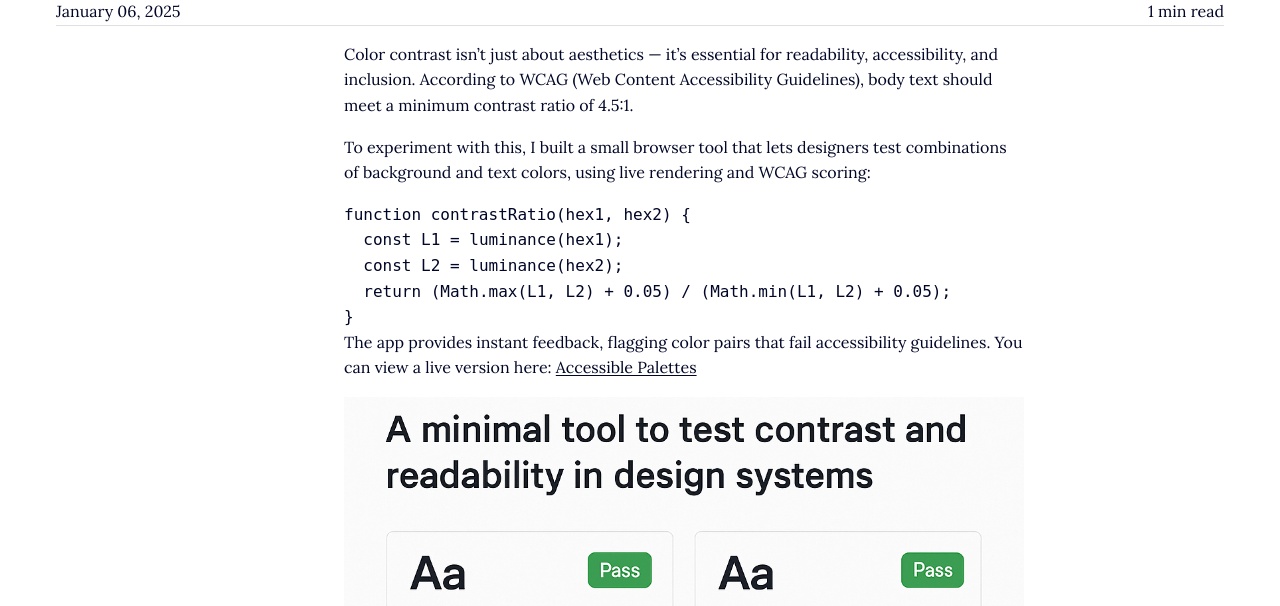
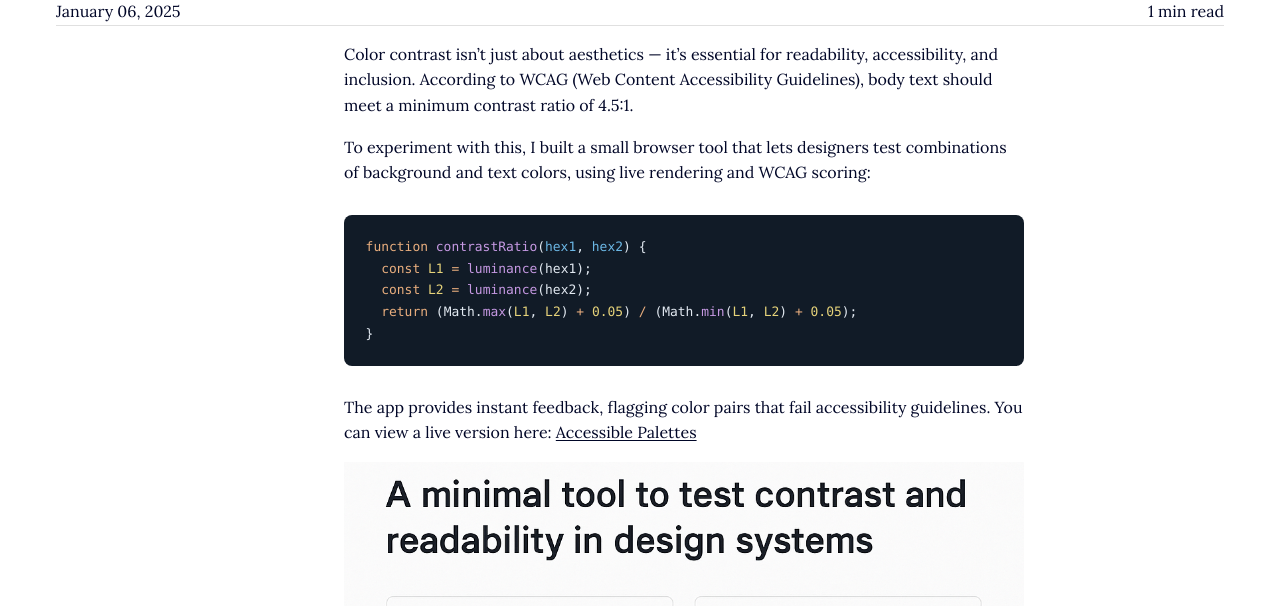
Before and after one commit to rgkimball/etch, a Flask app: page /posts/post-color-accessibility in a window 1280 px wide. Shown: the part 206-812 px from the top of the page. Run offline with Flask 2, Linux system fonts and the light colour scheme; some libraries are stand-ins or nearby versions.

Commit message:
Style improvements

```diff
--- a/etch/static/css/main.css
+++ b/etch/static/css/main.css
@@ -222,7 +222,11 @@ pre[class*="language-"] {
   font-style: normal;
   margin: 2em 0;
   overflow: auto;
-  padding: 1.5em; }
+  padding: 0; }
+
+pre[class*="language-"] {
+  padding: 1.5em;
+  box-sizing: border-box; }
 
 :not(pre) > code {
   background: #f5f5f5;
--- /dev/null
+++ b/etch/static/css/prism-coldark-dark.css
@@ -0,0 +1,317 @@
+/**
+ * Coldark Theme for Prism.js
+ * Theme variation: Dark
+ * Tested with HTML, CSS, JS, JSON, PHP, YAML, Bash script
+ * @author Armand Philippot <contact@armandphilippot.com>
+ * @homepage https://github.com/ArmandPhilippot/coldark-prism
+ * @license MIT
+ */
+code[class*="language-"],
+pre[class*="language-"] {
+	color: #e3eaf2;
+	background: none;
+	font-family: Consolas, Monaco, "Andale Mono", "Ubuntu Mono", monospace;
+	text-align: left;
+	white-space: pre;
+	word-spacing: normal;
+	word-break: normal;
+	word-wrap: normal;
+	line-height: 1.5;
+	-moz-tab-size: 4;
+	-o-tab-size: 4;
+	tab-size: 4;
+	-webkit-hyphens: none;
+	-moz-hyphens: none;
+	-ms-hyphens: none;
+	hyphens: none;
+}
+
+pre[class*="language-"]::-moz-selection,
+pre[class*="language-"] ::-moz-selection,
+code[class*="language-"]::-moz-selection,
+code[class*="language-"] ::-moz-selection {
+	background: #3c526d;
+}
+
+pre[class*="language-"]::selection,
+pre[class*="language-"] ::selection,
+code[class*="language-"]::selection,
+code[class*="language-"] ::selection {
+	background: #3c526d;
+}
+
+/* Code blocks */
+pre[class*="language-"] {
+	padding: 1em;
+	margin: 0.5em 0;
+	overflow: auto;
+}
+
+:not(pre) > code[class*="language-"],
+pre[class*="language-"] {
+	background: #111b27;
+}
+
+/* Inline code */
+:not(pre) > code[class*="language-"] {
+	padding: 0.1em 0.3em;
+	border-radius: 0.3em;
+	white-space: normal;
+}
+
+.token.comment,
+.token.prolog,
+.token.doctype,
+.token.cdata {
+	color: #8da1b9;
+}
+
+.token.punctuation {
+	color: #e3eaf2;
+}
+
+.token.delimiter.important,
+.token.selector .parent,
+.token.tag,
+.token.tag .token.punctuation {
+	color: #66cccc;
+}
+
+.token.attr-name,
+.token.boolean,
+.token.boolean.important,
+.token.number,
+.token.constant,
+.token.selector .token.attribute {
+	color: #e6d37a;
+}
+
+.token.class-name,
+.token.key,
+.token.parameter,
+.token.property,
+.token.property-access,
+.token.variable {
+	color: #6cb8e6;
+}
+
+.token.attr-value,
+.token.inserted,
+.token.color,
+.token.selector .token.value,
+.token.string,
+.token.string .token.url-link {
+	color: #91d076;
+}
+
+.token.builtin,
+.token.keyword-array,
+.token.package,
+.token.regex {
+	color: #f4adf4;
+}
+
+.token.function,
+.token.selector .token.class,
+.token.selector .token.id {
+	color: #c699e3;
+}
+
+.token.atrule .token.rule,
+.token.combinator,
+.token.keyword,
+.token.operator,
+.token.pseudo-class,
+.token.pseudo-element,
+.token.selector,
+.token.unit {
+	color: #e9ae7e;
+}
+
+.token.deleted,
+.token.important {
+	color: #cd6660;
+}
+
+.token.keyword-this,
+.token.this {
+	color: #6cb8e6;
+}
+
+.token.important,
+.token.keyword-this,
+.token.this,
+.token.bold {
+	font-weight: bold;
+}
+
+.token.delimiter.important {
+	font-weight: inherit;
+}
+
+.token.italic {
+	font-style: italic;
+}
+
+.token.entity {
+	cursor: help;
+}
+
+.language-markdown .token.title,
+.language-markdown .token.title .token.punctuation {
+	color: #6cb8e6;
+	font-weight: bold;
+}
+
+.language-markdown .token.blockquote.punctuation {
+	color: #f4adf4;
+}
+
+.language-markdown .token.code {
+	color: #66cccc;
+}
+
+.language-markdown .token.hr.punctuation {
+	color: #6cb8e6;
+}
+
+.language-markdown .token.url .token.content {
+	color: #91d076;
+}
+
+.language-markdown .token.url-link {
+	color: #e6d37a;
+}
+
+.language-markdown .token.list.punctuation {
+	color: #f4adf4;
+}
+
+.language-markdown .token.table-header {
+	color: #e3eaf2;
+}
+
+.language-json .token.operator {
+	color: #e3eaf2;
+}
+
+.language-scss .token.variable {
+	color: #66cccc;
+}
+
+/* overrides color-values for the Show Invisibles plugin
+ * https://prismjs.com/plugins/show-invisibles/
+ */
+.token.token.tab:not(:empty):before,
+.token.token.cr:before,
+.token.token.lf:before,
+.token.token.space:before {
+	color: #8da1b9;
+}
+
+/* overrides color-values for the Toolbar plugin
+ * https://prismjs.com/plugins/toolbar/
+ */
+div.code-toolbar > .toolbar.toolbar > .toolbar-item > a,
+div.code-toolbar > .toolbar.toolbar > .toolbar-item > button {
+	color: #111b27;
+	background: #6cb8e6;
+}
+
+div.code-toolbar > .toolbar.toolbar > .toolbar-item > a:hover,
+div.code-toolbar > .toolbar.toolbar > .toolbar-item > a:focus,
+div.code-toolbar > .toolbar.toolbar > .toolbar-item > button:hover,
+div.code-toolbar > .toolbar.toolbar > .toolbar-item > button:focus {
+	color: #111b27;
+	background: #6cb8e6da;
+	text-decoration: none;
+}
+
+div.code-toolbar > .toolbar.toolbar > .toolbar-item > span,
+div.code-toolbar > .toolbar.toolbar > .toolbar-item > span:hover,
+div.code-toolbar > .toolbar.toolbar > .toolbar-item > span:focus {
+	color: #111b27;
+	background: #8da1b9;
+}
+
+/* overrides color-values for the Line Highlight plugin
+ * http://prismjs.com/plugins/line-highlight/
+ */
+.line-highlight.line-highlight {
+	background: #3c526d5f;
+	background: linear-gradient(to right, #3c526d5f 70%, #3c526d55);
+}
+
+.line-highlight.line-highlight:before,
+.line-highlight.line-highlight[data-end]:after {
+	background-color: #8da1b9;
+	color: #111b27;
+	box-shadow: 0 1px #3c526d;
+}
+
+pre[id].linkable-line-numbers.linkable-line-numbers span.line-numbers-rows > span:hover:before {
+	background-color: #8da1b918;
+}
+
+/* overrides color-values for the Line Numbers plugin
+ * http://prismjs.com/plugins/line-numbers/
+ */
+.line-numbers.line-numbers .line-numbers-rows {
+	border-right: 1px solid #0b121b;
+	background: #0b121b7a;
+}
+
+.line-numbers .line-numbers-rows > span:before {
+	color: #8da1b9da;
+}
+
+/* overrides color-values for the Match Braces plugin
+ * https://prismjs.com/plugins/match-braces/
+ */
+.rainbow-braces .token.token.punctuation.brace-level-1,
+.rainbow-braces .token.token.punctuation.brace-level-5,
+.rainbow-braces .token.token.punctuation.brace-level-9 {
+	color: #e6d37a;
+}
+
+.rainbow-braces .token.token.punctuation.brace-level-2,
+.rainbow-braces .token.token.punctuation.brace-level-6,
+.rainbow-braces .token.token.punctuation.brace-level-10 {
+	color: #f4adf4;
+}
+
+.rainbow-braces .token.token.punctuation.brace-level-3,
+.rainbow-braces .token.token.punctuation.brace-level-7,
+.rainbow-braces .token.token.punctuation.brace-level-11 {
+	color: #6cb8e6;
+}
+
+.rainbow-braces .token.token.punctuation.brace-level-4,
+.rainbow-braces .token.token.punctuation.brace-level-8,
+.rainbow-braces .token.token.punctuation.brace-level-12 {
+	color: #c699e3;
+}
+
+/* overrides color-values for the Diff Highlight plugin
+ * https://prismjs.com/plugins/diff-highlight/
+ */
+pre.diff-highlight > code .token.token.deleted:not(.prefix),
+pre > code.diff-highlight .token.token.deleted:not(.prefix) {
+	background-color: #cd66601f;
+}
+
+pre.diff-highlight > code .token.token.inserted:not(.prefix),
+pre > code.diff-highlight .token.token.inserted:not(.prefix) {
+	background-color: #91d0761f;
+}
+
+/* overrides color-values for the Command Line plugin
+ * https://prismjs.com/plugins/command-line/
+ */
+.command-line .command-line-prompt {
+	border-right: 1px solid #0b121b;
+}
+
+.command-line .command-line-prompt > span:before {
+	color: #8da1b9da;
+}
--- a/etch/static/scss/components/posts.scss
+++ b/etch/static/scss/components/posts.scss
@@ -74,7 +74,12 @@ pre[class*="language-"] {
   font-style: normal;
   margin: 2em 0;
   overflow: auto;
+  padding: 0;
+}
+
+pre[class*="language-"] {
   padding: 1.5em;
+  box-sizing: border-box;
 }
 
 :not(pre) > code {
--- a/etch/templates/base.html
+++ b/etch/templates/base.html
@@ -10,10 +10,10 @@
     <link rel="stylesheet" href="https://unicons.iconscout.com/release-pro/v4.0.8/css/thinline.css">
     <link rel="stylesheet" href="https://cdn.jsdelivr.net/npm/katex@0.16.9/dist/katex.min.css">
 
-<!--    <script defer src="https://cdn.jsdelivr.net/npm/katex@0.16.9/dist/katex.min.js"></script>-->
-<!--    <script defer src="https://cdn.jsdelivr.net/npm/katex@0.16.9/dist/contrib/auto-render.min.js"></script>-->
+    <script defer src="https://cdn.jsdelivr.net/npm/katex@0.16.9/dist/katex.min.js"></script>
+    <script defer src="https://cdn.jsdelivr.net/npm/katex@0.16.9/dist/contrib/auto-render.min.js"></script>
 
-    <link rel="stylesheet" href="https://cdn.jsdelivr.net/npm/prismjs@1.29.0/themes/prism-tomorrow.min.css">
+    <link href="/static/css/prism-coldark-dark.css" rel="stylesheet">
     <script src="https://cdn.jsdelivr.net/npm/prismjs@1.29.0/prism.min.js"></script>
     <script src="https://cdn.jsdelivr.net/npm/prismjs@1.29.0/components/prism-python.min.js"></script>
     <script src="https://cdn.jsdelivr.net/npm/prismjs@1.29.0/components/prism-javascript.min.js"></script>
--- a/etch/utils.py
+++ b/etch/utils.py
@@ -30,8 +30,13 @@ md = markdown.Markdown(extensions=[
     'markdown.extensions.attr_list',
     'markdown.extensions.def_list',
     TocExtension(permalink=True),
-    CodeHiliteExtension(css_class='highlight'),
-    FencedCodeExtension(),
+    CodeHiliteExtension(
+        css_class='highlight',
+        use_pygments=False,  # Don't use Pygments
+        guess_lang=False     # Don't guess language
+    ),
+    # CodeHiliteExtension(css_class='highlight'),
+    # FencedCodeExtension(),
     'pymdownx.arithmatex',
     EnhancedMarkdownExtension(),
 ], extension_configs={
```
